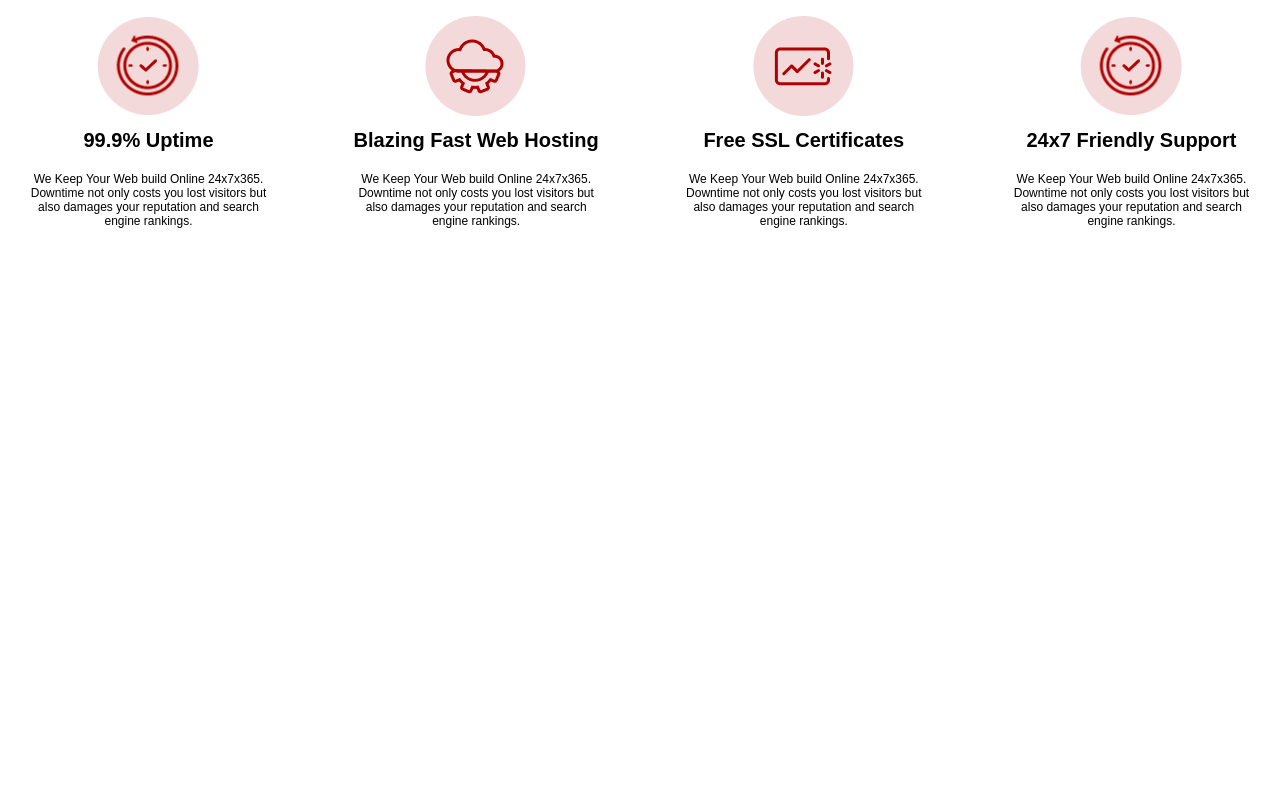
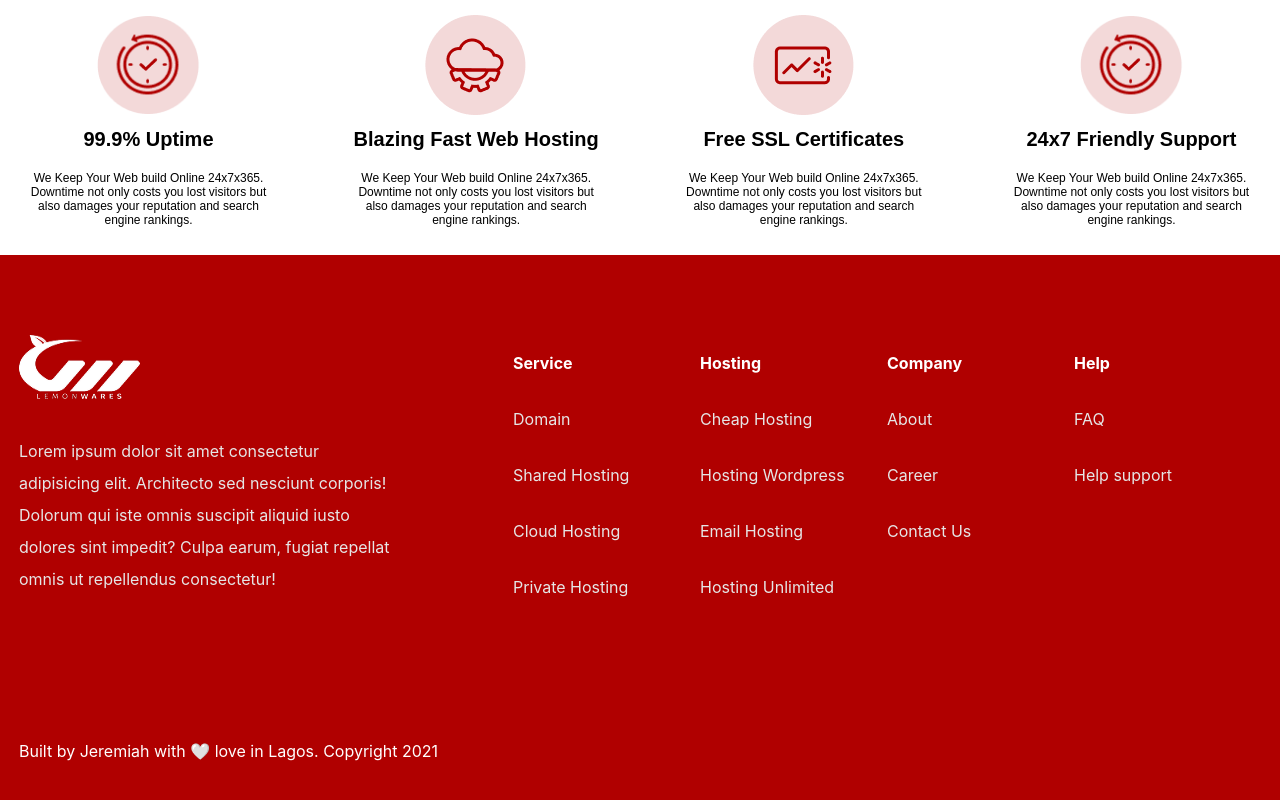
Before and after one commit to vad123321/Html-page, a plain HTML site: page index.html in a window 1280 px wide. Shown: the part 1138-1938 px from the top of the page. Before the commit the page ends 1394 px from the top, so only its background shows below. Drawn offline with Linux system fonts and the light colour scheme.

Commit message:
footer: add structure and grid layout

```diff
--- a/css/index.css
+++ b/css/index.css
@@ -1,11 +1,13 @@
 :root {
-  --font-family: "Inter", sans-serif;
-  --second-family: "Poppins", sans-serif;
-  --third-family: "Manrope", sans-serif;
-  --font3: "Montserrat", sans-serif;
+    --font-family: "Inter", sans-serif;
+    --second-family: "Poppins", sans-serif;
+    --third-family: "Manrope", sans-serif;
+    --font3: "Montserrat", sans-serif;
 }
 
-*, *::before, *::after {
+*,
+*::before,
+*::after {
     box-sizing: border-box;
 }
 
@@ -23,11 +25,11 @@ a {
     text-decoration: none;
 }
 
-.page-header h1 {
+/* .page-header h1 {
     display: inline-block;
     margin: 0;
     vertical-align: middle;
-}
+} */
 
 .page-header {
     padding-block: 41px;
@@ -40,17 +42,19 @@ a {
 }
 
 .nav-bar {
-    display: inline-block;
-    /* margin-inline: 50px; */
+    display: flex;
+    justify-content: space-between;
+    align-items: center;
     width: 1243px;
 }
 
-.page-header-brand {
+/* .page-header-brand {
     margin: 0;
-}
+} */
 
 .page-header-logo {
-    display: block;
+    margin: 0;
+    /* display: block; */
 }
 
 .page-header-logo-img {
@@ -174,7 +178,6 @@ a {
     border-radius: 8px;
     padding: 12px;
     width: 166px;
-    height: 48px;
 }
 
 .btn-red {
@@ -198,8 +201,9 @@ a {
 }
 
 .hero-img {
-    width: 519px;
-    height: 504px;
+    display: block;
+    max-width: 100%;
+    height: auto;
 }
 
 .benefits {
@@ -256,12 +260,7 @@ a {
     padding-top: 100px;
 }
 
-/* .list-uptime {
-    position: relative;
-    padding-top: 100px;
-} */
-
-.list-uptime::before {
+.benefits-list-item::before {
     content: "";
     position: absolute;
     left: 30%;
@@ -269,52 +268,25 @@ a {
     transform: translateY(-50%);
     width: 103px;
     height: 100px;
-    background-image: url('../img/icn1_1.png');
     background-repeat: no-repeat;
     background-position: center;
     background-size: contain;
 }
 
+.list-uptime::before {
+    background-image: url('../img/icn1_1.png');
+}
+
 .list-ups::before {
-    content: "";
-    position: absolute;
-    left: 30%;
-    top: 25%;
-    transform: translateY(-50%);
-    width: 103px;
-    height: 100px;
     background-image: url('../img/frame_1.png');
-    background-repeat: no-repeat;
-    background-position: center;
-    background-size: contain;
 }
 
 .list-ssl::before {
-    content: "";
-    position: absolute;
-    left: 30%;
-    top: 25%;
-    transform: translateY(-50%);
-    width: 103px;
-    height: 100px;
     background-image: url('../img/icn4_1.png');
-    background-repeat: no-repeat;
-    background-position: center;
-    background-size: contain;
 }
 
 .list-support::before {
-    content: "";
-    position: absolute;
-    left: 30%;
-    top: 25%;
-    transform: translateY(-50%);
-    width: 103px;
-    height: 100px;
     background-image: url('../img/icn1_1.png');
-    background-repeat: no-repeat;
-    background-position: center;
-    background-size: contain;
 }
 
 .benefits-list-title {
@@ -332,3 +304,74 @@ a {
     text-align: center;
     color: #000;
 }
+
+.footer {
+    padding-block: 80px;
+    background: #b00000;
+}
+
+.footer-container {
+    display: grid;
+    grid-template-columns: 1fr 2fr;
+    grid-template-areas:
+        "item1 item2"
+        "item3 item3";
+    gap: 104px 120px;
+    padding-right: 0;
+}
+
+.footer-brand {
+    grid-area: item1;
+}
+
+.footer-brand-logo {
+    padding-bottom: 16px;
+}
+
+.footer-brand-description {
+    font-family: var(--font-family);
+    font-weight: 400;
+    font-size: 16px;
+    line-height: 200%;
+    color: #e6e6e6;
+}
+
+.footer-nav {
+    grid-area: item2;
+    display: grid;
+    grid-template-columns: repeat(4, 1fr);
+}
+
+.footer-nav-title {
+    font-family: var(--font-family);
+    font-weight: 700;
+    font-size: 16px;
+    line-height: 150%;
+    color: #fff;
+}
+
+.footer-nav-list {
+    list-style: none;
+    padding: 0;
+}
+
+.footer-nav-list-item {
+    padding-block: 12px;
+}
+
+.footer-nav-list-link {
+    font-family: var(--font-family);
+    font-weight: 400;
+    font-size: 16px;
+    line-height: 200%;
+    color: #e6e6e6;
+}
+
+.footer-copy {
+    grid-area: item3;
+    font-family: var(--font-family);
+    font-weight: 400;
+    font-size: 16px;
+    line-height: 200%;
+    color: #fff;
+}
--- a/index.html
+++ b/index.html
@@ -12,11 +12,11 @@
     <header class="page-header">
         <div class="container">
             <nav class="nav-bar">
-                <h1 class="page-header-brand">
-                    <a href="#" class="page-header-logo">
-                        <img class="page-header-logo-img" src="./img/rectangle-3.png" alt="logo">
-                    </a>
-                </h1>
+                <!-- <h1 class="page-header-brand"> -->
+                <a href="#" class="page-header-logo">
+                    <img class="page-header-logo-img" src="./img/rectangle-3.png" alt="logo">
+                </a>
+                <!-- </h1> -->
                 <ul class="header-menu">
                     <li class="header-menu-item header-menu-item_1"><a href="#" class="header-menu-link header-menu-link_1">
                         Our Services
@@ -48,7 +48,7 @@
                         <a href="#" class="btn btn-white">Choose yout plan</a>
                     </div>
                 </div>
-                <img src="./img/group_6.png" class="hero-img" alt="">
+                <img src="./img/group_6.png" class="hero-img" alt="Woman working at laptop" width="519" height="504">
             </div>
         </section>
         <section class="benefits">
@@ -88,8 +88,49 @@
             </div>
         </section>
     </main>
-    <footer>
-
+    <footer class="footer">
+        <div class="container footer-container">
+            <div class="footer-brand">
+                <img class="footer-brand-logo" src="./img/footer_logo.png" alt="" width="121" height="80">
+                <p class="footer-brand-description">Lorem ipsum dolor sit amet consectetur adipisicing elit. Architecto sed nesciunt corporis! Dolorum qui iste omnis suscipit aliquid iusto dolores sint impedit? Culpa earum, fugiat repellat omnis ut repellendus consectetur!</p>
+            </div>
+            <nav class="footer-nav">
+                <div class="footer-nav-item">
+                    <h3 class="footer-nav-title">Service</h3>
+                    <ul class="footer-nav-list">
+                        <li class="footer-nav-list-item"><a href="#" class="footer-nav-list-link">Domain</a></li>
+                        <li class="footer-nav-list-item"><a href="#" class="footer-nav-list-link">Shared Hosting</a></li>
+                        <li class="footer-nav-list-item"><a href="#" class="footer-nav-list-link">Cloud Hosting</a></li>
+                        <li class="footer-nav-list-item"><a href="#" class="footer-nav-list-link">Private Hosting</a></li>
+                    </ul>
+                </div>
+                <div class="footer-nav-item">
+                    <h3 class="footer-nav-title">Hosting</h3>
+                    <ul class="footer-nav-list">
+                        <li class="footer-nav-list-item"><a href="#" class="footer-nav-list-link">Cheap Hosting</a></li>
+                        <li class="footer-nav-list-item"><a href="#" class="footer-nav-list-link">Hosting Wordpress</a></li>
+                        <li class="footer-nav-list-item"><a href="#" class="footer-nav-list-link">Email Hosting</a></li>
+                        <li class="footer-nav-list-item"><a href="#" class="footer-nav-list-link">Hosting Unlimited</a></li>
+                    </ul>
+                </div>
+                <div class="footer-nav-item">
+                    <h3 class="footer-nav-title">Company</h3>
+                    <ul class="footer-nav-list">
+                        <li class="footer-nav-list-item"><a href="#" class="footer-nav-list-link">About</a></li>
+                        <li class="footer-nav-list-item"><a href="#" class="footer-nav-list-link">Career</a></li>
+                        <li class="footer-nav-list-item"><a href="#" class="footer-nav-list-link">Contact Us</a></li>
+                    </ul>
+                </div>
+                <div class="footer-nav-item">
+                    <h3 class="footer-nav-title">Help</h3>
+                    <ul class="footer-nav-list">
+                        <li class="footer-nav-list-item"><a href="#" class="footer-nav-list-link">FAQ</a></li>
+                        <li class="footer-nav-list-item"><a href="#" class="footer-nav-list-link">Help support</a></li>
+                    </ul>
+                </div>
+            </nav>
+            <div class="footer-copy">Built by Jeremiah with 🤍 love in Lagos. Copyright 2021</div>
+        </div>
     </footer>
 </body>
 
```
Also changed, not shown: img/footer_logo.png (added).
